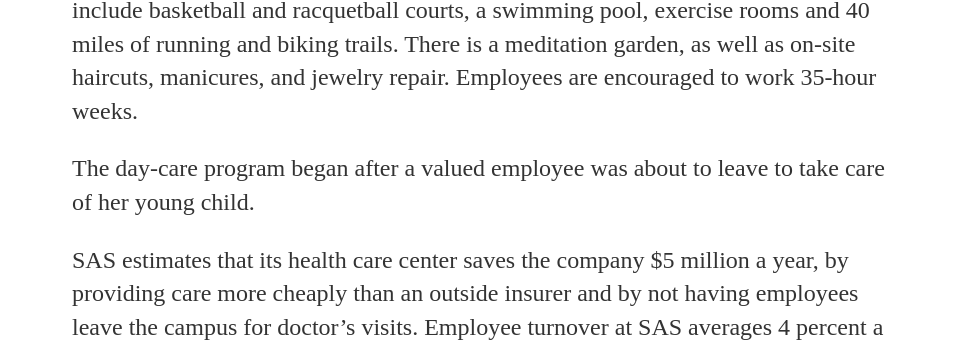
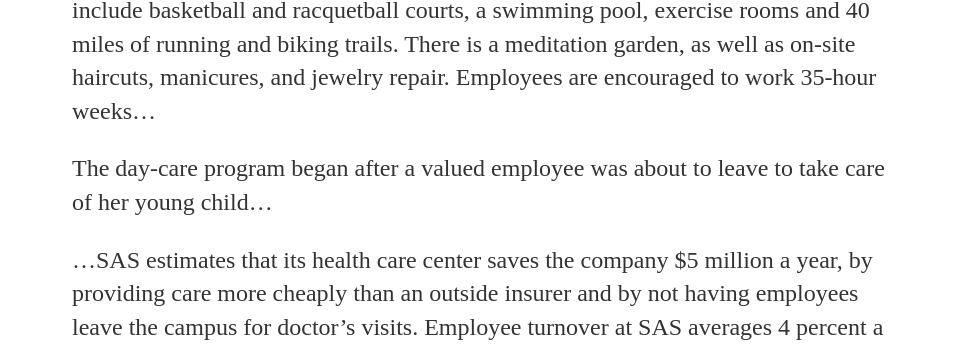
Before and after one commit to chopdicemince/chopdicemince.github.io, a Jekyll site: the page built from _posts/2018-08-28-sas.md, in a window 1280 px wide. Shown: the part 1578-1928 px from the top of the page, without its empty margins (160-1119 px from the left). Built offline with Jekyll 4.4.1, drawn with Linux system fonts in a browser that asks for light colours; some of the changed text lies outside the part shown.

Commit message:
Added ellipses

```diff
--- a/_posts/2018-08-28-sas.md
+++ b/_posts/2018-08-28-sas.md
@@ -34,8 +34,8 @@
 
 The above New York Times articles describes the SAS workplace as:
 
-> There is the subsidized day care and preschool. There are the four company doctors and the dozen nurses who provide free primary care. The recreational amenities include basketball and racquetball courts, a swimming pool, exercise rooms and 40 miles of running and biking trails. There is a meditation garden, as well as on-site haircuts, manicures, and jewelry repair. Employees are encouraged to work 35-hour weeks.
+> There is the subsidized day care and preschool. There are the four company doctors and the dozen nurses who provide free primary care. The recreational amenities include basketball and racquetball courts, a swimming pool, exercise rooms and 40 miles of running and biking trails. There is a meditation garden, as well as on-site haircuts, manicures, and jewelry repair. Employees are encouraged to work 35-hour weeks...
 >
-> The day-care program began after a valued employee was about to leave to take care of her young child.
+> The day-care program began after a valued employee was about to leave to take care of her young child...
 >
-> SAS estimates that its health care center saves the company $5 million a year, by providing care more cheaply than an outside insurer and by not having employees leave the campus for doctor’s visits. Employee turnover at SAS averages 4 percent a year, versus about 20 percent for the overall software industry.
+> ...SAS estimates that its health care center saves the company $5 million a year, by providing care more cheaply than an outside insurer and by not having employees leave the campus for doctor’s visits. Employee turnover at SAS averages 4 percent a year, versus about 20 percent for the overall software industry.
```
